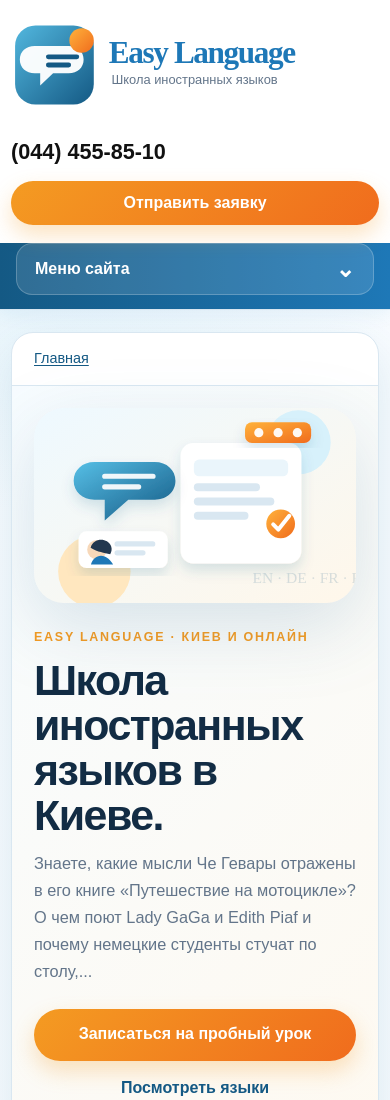
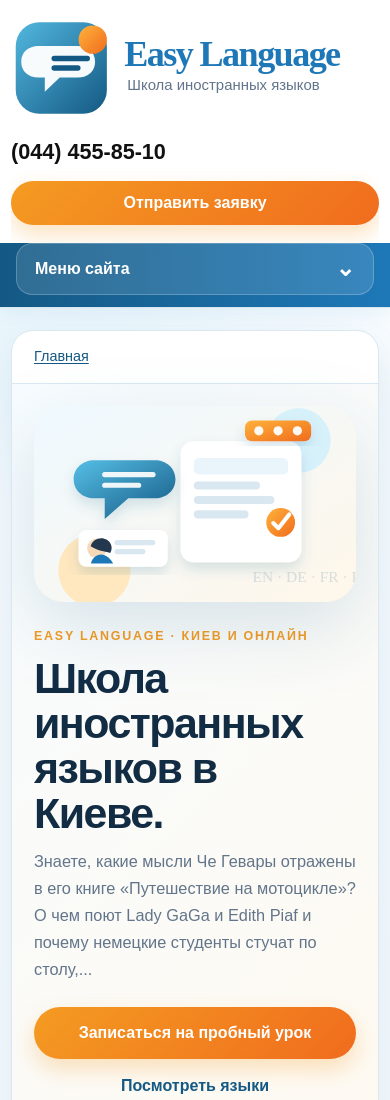
Before and after one commit to oliviajohns5/easy-language-static, an Astro site: page / in a window 390 px wide. Shown: the top 1100 px of the page. Built offline with nearby package versions, Linux system fonts and the light colour scheme; Astro itself is replaced by a stand-in of ours.

Commit message:
fix: align mobile menu and prevent logo clipping

```diff
--- a/src/styles/global.css
+++ b/src/styles/global.css
@@ -20,7 +20,7 @@ img { max-width: 100%; height: auto; border-radius: 12px; }
 .skip { position:absolute; left:-999px; top:12px; background:#fff; padding:8px; z-index:5; }
 .skip:focus { left:12px; }
 .site-header { background: #fff; border-bottom: 1px solid var(--line); box-shadow: 0 3px 18px rgba(30,120,183,.08); }
-.topbar { min-height: 118px; display: flex; justify-content: space-between; align-items: center; gap: 24px; }
+.topbar { min-height: 118px; display: flex; justify-content: space-between; align-items: center; gap: 24px; overflow: hidden; }
 .logo { text-decoration: none; display: block; line-height: 0; }
 .logo img { display: block; width: min(330px, 62vw); height: auto; border-radius: 0; }
 .contacts { display: flex; align-items: center; gap: 14px; flex-wrap: wrap; justify-content: flex-end; }
@@ -32,7 +32,7 @@ img { max-width: 100%; height: auto; border-radius: 12px; }
 .nav-inner a:hover { background: rgba(255,255,255,.14); color: #fff; }
 .mobile-nav-wrap { display: none; background: linear-gradient(90deg, var(--blue-dark), var(--blue)); padding: 0 16px 14px; }
 .mobile-menu { width: min(100%, 560px); margin: 0 auto; }
-.mobile-menu summary { list-style: none; cursor: pointer; min-height: 52px; padding: 0 18px; display: flex; align-items: center; justify-content: space-between; color: #fff; font-weight: 700; border: 1px solid rgba(255,255,255,.22); border-radius: 16px; background: rgba(255,255,255,.12); }
+.mobile-menu summary { list-style: none; cursor: pointer; height: 52px; padding: 0 18px; display: flex; align-items: center; justify-content: space-between; color: #fff; font-weight: 700; border: 1px solid rgba(255,255,255,.22); border-radius: 16px; background: rgba(255,255,255,.12); line-height: 1; }
 .mobile-menu summary::-webkit-details-marker { display: none; }
 .mobile-menu summary b { font-size: 1.45rem; line-height: 1; transition: transform .2s ease; }
 .mobile-menu[open] summary b { transform: rotate(180deg); }
@@ -85,4 +85,4 @@ h3 { color: #143d5c; font-size: 1.25rem; margin: 1.4rem 0 .5rem; }
 .footer-inner { display: flex; justify-content: space-between; gap: 16px; flex-wrap: wrap; }
 .footer-inner strong { color: #fff; }
 @media (max-width: 920px) { .topbar { align-items:flex-start; flex-direction:column; padding: 20px 0 18px; } .contacts { justify-content:flex-start; } .desktop-nav { display: none; } .mobile-nav-wrap { display: block; } .shell { grid-template-columns: 1fr; padding-top: 22px; } .sidebar { position: static; } .home-hero { grid-template-columns: 1fr; } .home-hero-art { order: -1; max-width: 520px; margin-inline: auto; } }
-@media (max-width: 620px) { .wrap { width: min(100% - 22px, 1120px); } .topbar { min-height: auto; } .logo img { width: min(285px, 80vw); } .contacts { width: 100%; display: grid; grid-template-columns: 1fr; gap: 12px; } .phone { font-size:1.35rem; } .cta { width: 100%; } .content, .hero-band, .home-hero { padding: 22px; } .home-hero h1 { font-size: clamp(2.05rem, 11vw, 3.2rem); } .breadcrumb { padding: 14px 22px; } .hero-actions .secondary-link { width: 100%; text-align: center; } }
+@media (max-width: 620px) { .wrap { width: min(100% - 22px, 1120px); } .topbar { min-height: auto; padding: 16px 0 18px; gap: 14px; } .logo { width: 100%; max-width: 100%; overflow: hidden; } .logo img { width: min(330px, 100%); max-width: 100%; } .contacts { width: 100%; display: grid; grid-template-columns: 1fr; gap: 12px; } .phone { font-size:1.35rem; } .cta { width: 100%; } .mobile-nav-wrap { padding: 0 16px 12px; } .mobile-menu summary span { display: flex; align-items: center; height: 100%; } .mobile-menu summary b { display: flex; align-items: center; justify-content: center; height: 100%; transform: translateY(-1px); } .mobile-menu[open] summary b { transform: translateY(-1px) rotate(180deg); } .content, .hero-band, .home-hero { padding: 22px; } .home-hero h1 { font-size: clamp(2.05rem, 11vw, 3.2rem); } .breadcrumb { padding: 14px 22px; } .hero-actions .secondary-link { width: 100%; text-align: center; } }
```
